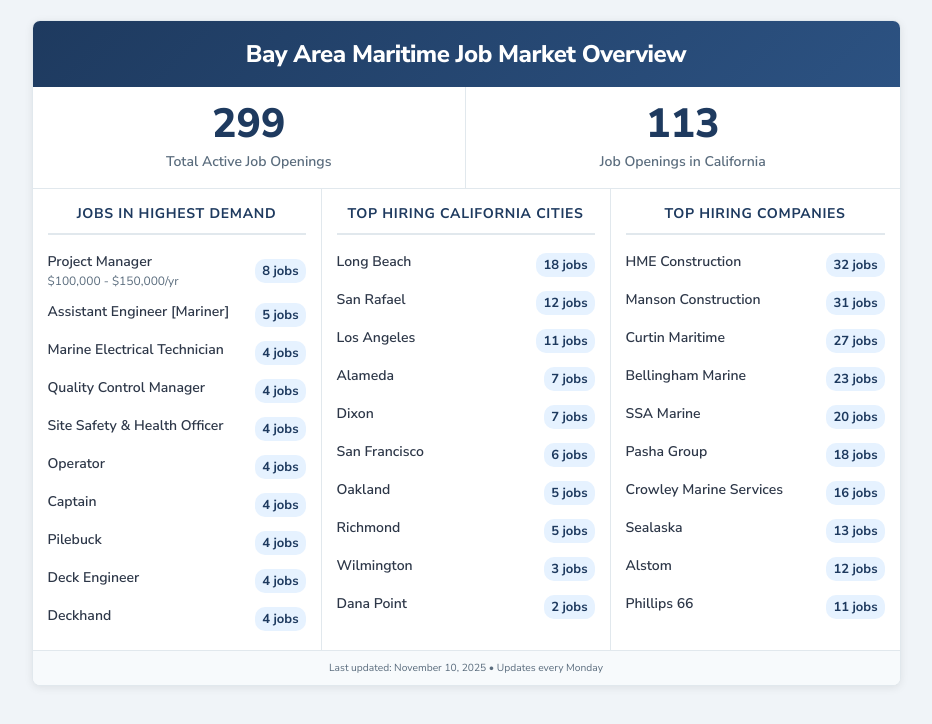
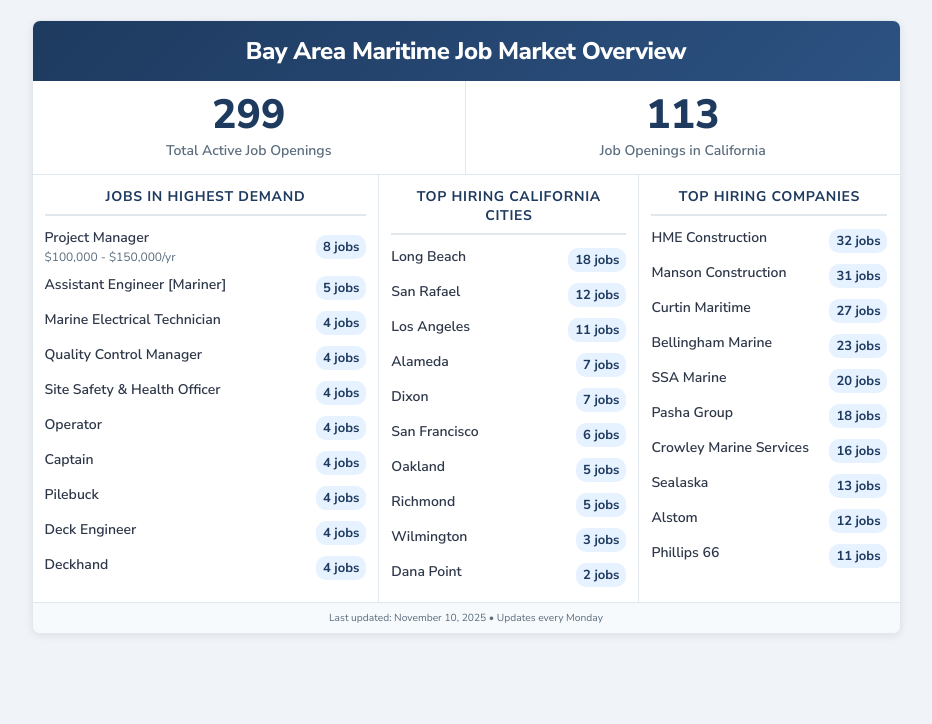
Before and after one commit to macgyvered/maritime-job-widget, a plain HTML site: page index.html in a window 1280 px wide. Shown: the whole page, without its empty margins (174-1106 px from the left). Drawn offline with Linux system fonts and the light colour scheme.

Commit message:
Update maritime-widget.css
Visual Update 11.14.25
Height Reduction, Column Re-Distribution

```diff
--- a/maritime-widget.css
+++ b/maritime-widget.css
@@ -21,13 +21,13 @@
 .widget-header {
     background: linear-gradient(135deg, #1e3a5f 0%, #2c5282 100%);
     color: #ffffff;
-    padding: 17px 20px;  /* Keep reduced padding */
+    padding: 14px 20px;  /* 85% of 17px = 14px */
     text-align: center;
 }
 
 .widget-title {
     margin: 0;
-    font-size: 1.5rem;  /* Back to original size */
+    font-size: 1.5rem;
     font-weight: 800;
     letter-spacing: -0.02em;
 }
@@ -41,7 +41,7 @@
 }
 
 .stat-card {
-    padding: 17px;  /* Keep reduced padding */
+    padding: 14px;  /* 85% of 17px */
     text-align: center;
     border-right: 1px solid #e1e8ed;
 }
@@ -51,30 +51,30 @@
 }
 
 .stat-value {
-    font-size: 2.55rem;  /* Keep scaled - these are the big numbers that should stay smaller */
+    font-size: 2.55rem;
     font-weight: 800;
     color: #1e3a5f;
     line-height: 1;
-    margin-bottom: 8px;
+    margin-bottom: 6px;  /* 85% of 8px = 7px, rounded to 6px */
 }
 
 .stat-label {
-    font-size: 0.875rem;  /* Back to original size */
+    font-size: 0.875rem;
     color: #5a6c7d;
     font-weight: 600;
     line-height: 1.3;
 }
 
-/* Content Grid - 3 equal columns */
+/* Content Grid - 3 columns: 40%, 30%, 30% */
 .content-grid {
     display: grid;
-    grid-template-columns: repeat(3, 1fr);
+    grid-template-columns: 40% 30% 30%;  /* Custom distribution */
     gap: 0;
     border-bottom: 1px solid #e1e8ed;
 }
 
 .content-card {
-    padding: 15px;  /* Reduce padding to save space */
+    padding: 12px;  /* 85% of 15px = 13px, rounded to 12px */
     border-right: 1px solid #e1e8ed;
 }
 
@@ -83,22 +83,22 @@
 }
 
 .card-title {
-    margin: 0 0 14px 0;
-    font-size: 0.875rem;  /* Back to original size */
+    margin: 0 0 10px 0;  /* 85% of 14px = 12px, rounded to 10px */
+    font-size: 0.875rem;
     font-weight: 700;
     color: #1e3a5f;
     text-transform: uppercase;
     letter-spacing: 0.05em;
-    padding-bottom: 10px;
+    padding-bottom: 8px;  /* 85% of 10px = 8px */
     border-bottom: 2px solid #e1e8ed;
-    text-align: center;  /* Center the column headers */
+    text-align: center;
 }
 
 /* Item Lists */
 .item-list {
     display: flex;
     flex-direction: column;
-    gap: 6px;  /* Reduce gap to save space */
+    gap: 5px;  /* 85% of 6px = 5px */
 }
 
 .list-item {
@@ -106,7 +106,7 @@
     justify-content: space-between;
     align-items: flex-start;
     gap: 8px;
-    padding: 4px 0;  /* Reduce padding to save space */
+    padding: 3px 0;  /* 85% of 4px = 3px */
 }
 
 .item-info {
@@ -117,20 +117,20 @@
 }
 
 .item-name {
-    font-size: 0.875rem;  /* Back to original size */
+    font-size: 0.875rem;
     font-weight: 600;
     color: #2d3748;
     line-height: 1.3;
 }
 
 .item-detail {
-    font-size: 0.75rem;  /* Back to original size */
+    font-size: 0.75rem;
     color: #5a6c7d;
     font-weight: 400;
 }
 
 .item-count {
-    font-size: 0.8125rem;  /* Back to original size */
+    font-size: 0.8125rem;
     font-weight: 700;
     color: #1e3a5f;
     background: #e6f2ff;
@@ -152,13 +152,13 @@
 /* Footer */
 .widget-footer {
     background: #f7fafc;
-    padding: 10px 20px;
+    padding: 8px 20px;  /* 85% of 10px = 8px */
     text-align: center;
 }
 
 .widget-footer p {
     margin: 0;
-    font-size: 0.64rem;  /* Keep small as requested */
+    font-size: 0.64rem;
     color: #5a6c7d;
     font-weight: 500;
 }
```
